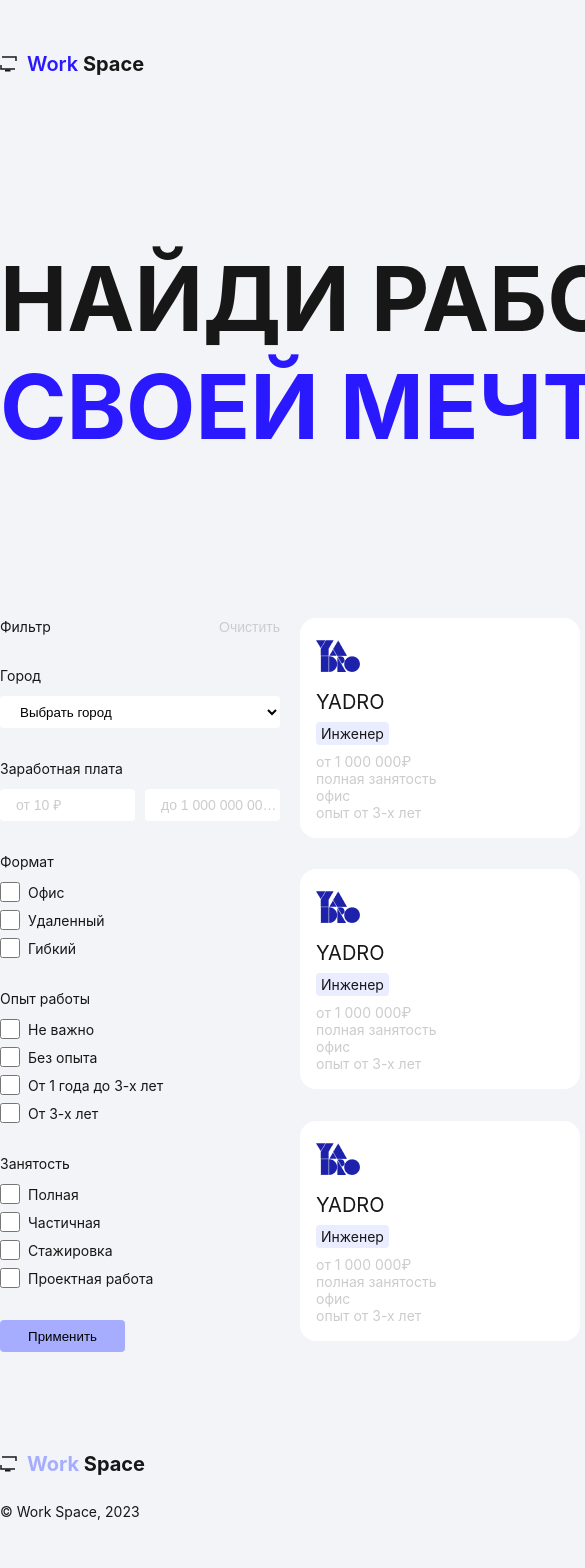
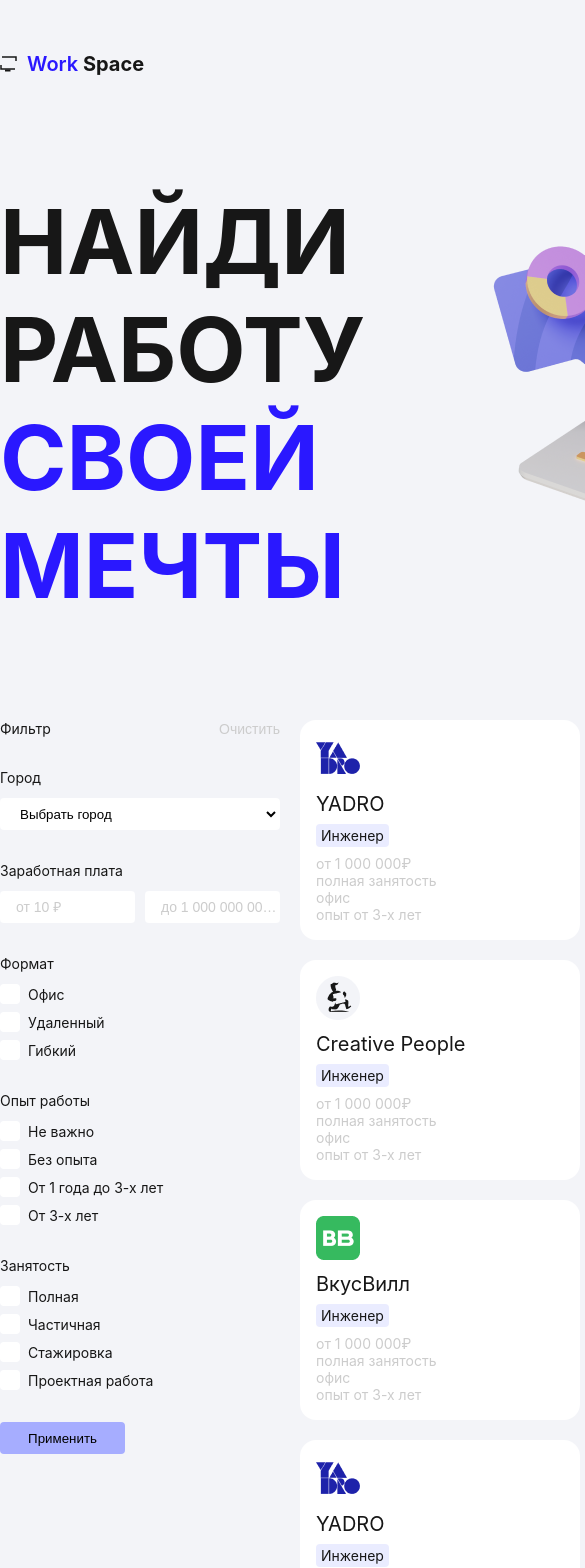
Before and after one commit to Semenov-Daniil/workSpaceVue, a Vue app: page / in a window 390 px wide. Shown: the top 1568 px of the page, 585 px wide, since content can reach past the window. Built offline with nearby package versions, Linux system fonts and the light colour scheme.

Commit message:
update style

```diff
--- /dev/null
+++ b/public/css/main.css
@@ -0,0 +1,2 @@
+@import url('style.css');
+@import url('media.css');
--- /dev/null
+++ b/public/css/media.css
@@ -0,0 +1,6 @@
+@media only screen and (max-width: 1024px) {
+    .container {
+        width: 880px;
+    }
+
+}
--- a/public/css/style.css
+++ b/public/css/style.css
@@ -61,7 +61,7 @@ header {
     height: 48px;
     text-decoration: none;
     background-color: #A6ADFF;
-    padding: 12px 32px;
+    padding: 10px 30px;
     border-radius: 8px;
 }
 
@@ -136,9 +136,10 @@ main {
     border: none;
     background-color: #fff;
     height: 32px;
-    padding-left: 16px;
+    padding-left: 15px;
     width: 135px;
     text-overflow: ellipsis;
+    border: 1px solid transparent;
 }
 
 .filter__form_item__input:hover {
@@ -173,13 +174,47 @@ main {
 .filter__form_item__checkbox {
     height: 20px;
     width: 20px;
+
+    position: absolute;
+    z-index: -1;
+    opacity: 0;
+}
+
+.filter__form_item__checkbox+label {
+    display: inline-flex;
+    align-items: center;
+    user-select: none;
+    cursor: pointer;
+}
+
+.filter__form_item__checkbox+label::before {
+    content: '';
+    display: inline-block;
+    flex-shrink: 0;
+    flex-grow: 0;
+    width: 20px;
+    height: 20px;
+    border-radius: 4px;
+    background: #FFF;
+    margin-right: 8px;
+}
+
+.filter__form_item__checkbox:checked+label::before {
+    display: flex;
+    padding: 2px;
+    justify-content: center;
+    align-items: center;
+    flex-shrink: 0;
+    background-image: url('../img/icons/uim_check.svg');
+    background-repeat:no-repeat;
+    background-position: center center;
 }
 
 .filter__form__submit {
     border: none;
     border-radius: 4px;
     background-color: #A6ADFF;
-    padding: 8px 24px;
+    padding: 6px 22px;
     width: 125px;
     height: 32px;
 }
@@ -199,7 +234,8 @@ main {
     font-size: 14px;
     display: flex;
     flex-direction: column;
-    padding: 16px;
+    padding: 14px;
+    border: 2px solid transparent;
 }
 
 .work-list__item:hover {
@@ -294,7 +330,7 @@ footer {
 
 
 
-/* ВСПОМОГАТЕЛЬНЫЕ КЛАССЫЕ */
+/* ВСПОМОГАТЕЛЬНЫЕ КЛАССЫ */
 .no-show {
     display: none;
 }
@@ -307,6 +343,7 @@ footer {
 .btn {
     box-sizing: border-box;
     transition: .2s;
+    border: 2px solid transparent;
 }
 
 .btn:hover {
--- a/public/index.html
+++ b/public/index.html
@@ -3,7 +3,7 @@
   <head>
     <meta charset="utf-8">
     <meta name="viewport" content="width=device-width,initial-scale=1.0">
-    <link rel="stylesheet" href="<%= BASE_URL %>css/style.css">
+    <link rel="stylesheet" href="<%= BASE_URL %>css/main.css">
     <title></title>
   </head>
   <body id="app">
--- a/src/components/workItem.vue
+++ b/src/components/workItem.vue
@@ -1,5 +1,5 @@
 <template>
-    <div class="work-list__item">
+    <div class="work-list__item" style="cursor: pointer;">
         <img
             :src="getLogoCompany(workCard.company)"
             :alt="workCard.company"
--- a/src/views/Main.vue
+++ b/src/views/Main.vue
@@ -4,8 +4,9 @@
       Найди работу<br />
       <span>Своей мечты</span>
     </h1>
-
-    <img src="img/site/slogan_img.png" alt="img" class="slogan__img" />
+    <div class="container__image">
+      <img src="img/site/slogan_img.png" alt="img" class="slogan__img" />
+    </div>
   </section>
 
   <div class="main_content container">
@@ -202,7 +203,7 @@ export default {
         this.minWageValue = Number(this.minWageValue);
       }
 
-      if (this.minWageValue) {
+      if (this.minWageValue !== '') {
         this.minWageTitle = 'от ' + this.minWageValue.toLocaleString('ru-RU') + ' ₽';
       }
     },
```
Also changed, not shown: public/img/icons/uim_check.svg (added), public/img/site/Other 4.png (added).
